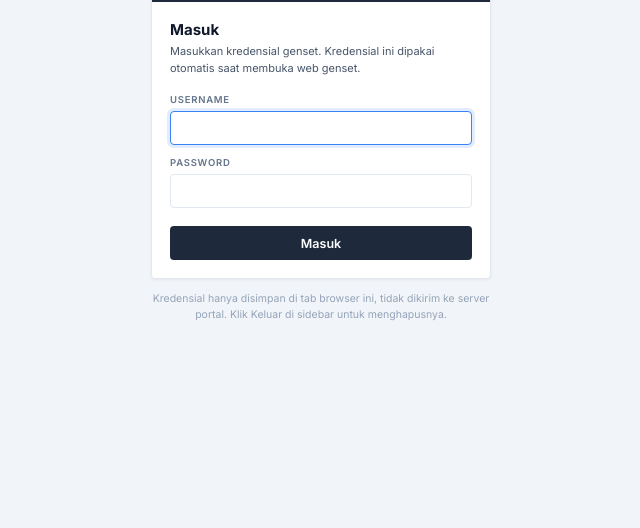
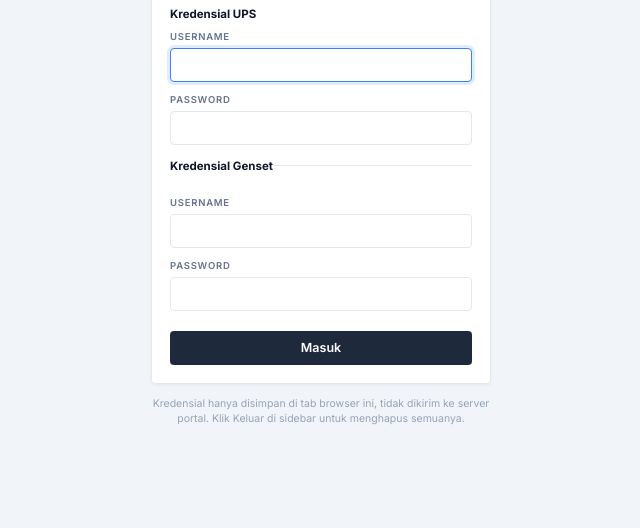
Before and after one commit to Thomasseowinata2/auth-genset, a plain HTML site: page login.html in a window 1280 px wide. Shown: the part 272-800 px from the top of the page, without its empty margins (319-959 px from the left). Drawn offline with Linux system fonts and the light colour scheme.

Commit message:
feat: separate credential for UPS and Genset

```diff
--- a/dashboard.js
+++ b/dashboard.js
@@ -497,7 +497,7 @@ function renderDetailActions(category, device) {
   open.rel = "noopener noreferrer";
   attachAutoLogin(open, category, device);
   const hint = category.autoLogin
-    ? "Login otomatis memakai kredensial sesi. Ctrl/Shift-klik untuk membuka tanpa login."
+    ? `Login otomatis memakai kredensial ${category.label} di sesi ini. Ctrl/Shift-klik untuk membuka tanpa login.`
     : "Membuka halaman login perangkat di tab baru.";
   row.append(open, element("span", "detail-hint", hint));
   return row;
--- a/devices.js
+++ b/devices.js
@@ -5,7 +5,9 @@ const CATEGORIES = [
     brand: "Eaton",
     scheme: "https",
     path: "/login",
-    autoLogin: false,
+    autoLogin: true,
+    // Nama field belum dikonfirmasi ke perangkat.
+    loginFields: { username: "username", password: "password" },
     devices: [
       { name: "UPS-A1-01", location: "Gedung A · Lantai 1 · Ruang UPS", ip: "10.20.4.11" },
       { name: "UPS-A1-02", location: "Gedung A · Lantai 1 · Ruang UPS", ip: "10.20.4.12" },
--- a/login.html
+++ b/login.html
@@ -6,7 +6,11 @@
   <title>Masuk · Data Center Monitor</title>
   <script src="session.js"></script>
   <script>
-    if (loadCredentials()) location.replace("index.html" + location.hash);
+    // ?need=<kategori> sengaja meminta kredensial yang belum ada, jadi jangan
+    // dilempar balik ke portal walaupun kredensial lain sudah tersimpan.
+    if (!new URLSearchParams(location.search).has("need") && hasAnyCredentials()) {
+      location.replace("index.html" + location.hash);
+    }
   </script>
   <link rel="preconnect" href="https://fonts.googleapis.com">
   <link rel="preconnect" href="https://fonts.gstatic.com" crossorigin>
@@ -24,26 +28,20 @@
     <!-- method="post" so credentials never land in the URL if JS fails to load -->
     <form class="login-body" id="loginForm" method="post">
       <h1 class="login-title">Masuk</h1>
-      <p class="login-description">Masukkan kredensial genset. Kredensial ini dipakai otomatis saat membuka web genset.</p>
+      <p class="login-description" id="loginDescription"></p>
 
       <p class="login-error" id="loginError" hidden>Browser memblokir penyimpanan sesi, jadi kredensial tidak bisa disimpan. Cek pengaturan privasi browser.</p>
 
-      <label class="field">
-        <span class="field-label">Username</span>
-        <input class="field-input" id="username" name="username" autocomplete="username" required autofocus>
-      </label>
-
-      <label class="field">
-        <span class="field-label">Password</span>
-        <input class="field-input" id="password" name="password" type="password" autocomplete="current-password" required>
-      </label>
+      <!-- Grup field per jenis perangkat diisi oleh login.js dari CATEGORIES. -->
+      <div id="loginFields"></div>
 
       <button class="button-primary" type="submit">Masuk</button>
     </form>
   </main>
 
-  <p class="login-note">Kredensial hanya disimpan di tab browser ini, tidak dikirim ke server portal. Klik Keluar di sidebar untuk menghapusnya.</p>
+  <p class="login-note">Kredensial hanya disimpan di tab browser ini, tidak dikirim ke server portal. Klik Keluar di sidebar untuk menghapus semuanya.</p>
 
+  <script src="devices.js"></script>
   <script src="login.js"></script>
 </body>
 </html>
--- a/login.js
+++ b/login.js
@@ -1,12 +1,75 @@
 const loginForm = document.getElementById("loginForm");
 const loginError = document.getElementById("loginError");
-const usernameInput = document.getElementById("username");
-const passwordInput = document.getElementById("password");
+const loginFields = document.getElementById("loginFields");
+const loginDescription = document.getElementById("loginDescription");
+
+// Satu grup field per kategori yang punya login otomatis, dibangun dari
+// CATEGORIES: menambah jenis perangkat tidak perlu mengubah halaman ini.
+const credentialCategories = CATEGORIES.filter((category) => category.autoLogin);
+
+// ?need=<id kategori> dipakai saat pengguna membuka perangkat yang
+// kredensialnya belum tersimpan: cukup minta kategori itu saja.
+const requested = new URLSearchParams(location.search).get("need");
+const requestedCategory = credentialCategories.find((category) => category.id === requested);
+const missing = credentialCategories.filter((category) => !loadCredentials(category.id));
+// Tanpa ?need, minta yang belum terisi; kalau semuanya sudah terisi
+// (pengguna membuka halaman ini sendiri), tampilkan semua untuk diganti.
+const askedCategories = requestedCategory ? [requestedCategory] : missing.length ? missing : credentialCategories;
+
+loginDescription.textContent =
+  askedCategories.length > 1
+    ? "Tiap jenis perangkat punya akunnya sendiri. Kredensial di bawah dipakai otomatis hanya saat membuka web perangkat jenis itu."
+    : `Masukkan kredensial ${askedCategories[0].label}, dipakai otomatis saat membuka web ${askedCategories[0].label}.`;
+
+function credentialField(category, kind, label, type) {
+  const field = document.createElement("label");
+  field.className = "field";
+
+  const caption = document.createElement("span");
+  caption.className = "field-label";
+  caption.textContent = label;
+
+  const input = document.createElement("input");
+  input.className = "field-input";
+  input.id = `${kind}-${category.id}`;
+  input.name = `${category.id}-${kind}`;
+  input.type = type;
+  input.required = true;
+  // Dua akun berbeda dalam satu form: autofill browser gampang mengisi
+  // pasangan yang salah, jadi biar diisi manual saja.
+  input.autocomplete = "off";
+
+  field.append(caption, input);
+  return { field, input };
+}
+
+const inputs = new Map();
+
+for (const category of askedCategories) {
+  const group = document.createElement("fieldset");
+  group.className = "cred-group";
+
+  const legend = document.createElement("legend");
+  legend.className = "cred-legend";
+  legend.textContent = `Kredensial ${category.label}`;
+
+  const username = credentialField(category, "username", "Username", "text");
+  const password = credentialField(category, "password", "Password", "password");
+
+  group.append(legend, username.field, password.field);
+  loginFields.append(group);
+  inputs.set(category.id, { username: username.input, password: password.input });
+}
+
+const firstInput = loginFields.querySelector(".field-input");
+if (firstInput) firstInput.focus();
 
 loginForm.addEventListener("submit", (event) => {
   event.preventDefault();
   try {
-    saveCredentials(usernameInput.value, passwordInput.value);
+    for (const [categoryId, pair] of inputs) {
+      saveCredentials(categoryId, pair.username.value, pair.password.value);
+    }
   } catch {
     loginError.hidden = false;
     return;
--- a/session.js
+++ b/session.js
@@ -1,21 +1,64 @@
-const CREDENTIALS_KEY = "auth-genset:genset-credentials";
+// Tiap jenis perangkat punya akun sendiri (UPS beda dari genset), tapi akunnya
+// sama untuk semua perangkat dalam satu jenis. Jadi kredensial disimpan sebagai
+// satu peta { <id kategori>: { username, password } }: kategori baru tinggal
+// menambah entri, tidak perlu kunci penyimpanan baru.
+const CREDENTIALS_KEY = "auth-genset:credentials";
+// Kunci versi lama yang hanya menyimpan satu pasang kredensial (genset).
+const LEGACY_CREDENTIALS_KEY = "auth-genset:genset-credentials";
 
-function loadCredentials() {
+function isCredentialPair(value) {
+  return Boolean(value) && typeof value.username === "string" && typeof value.password === "string";
+}
+
+function writeCredentialStore(store) {
+  sessionStorage.setItem(CREDENTIALS_KEY, JSON.stringify(store));
+}
+
+// Sesi yang dibuka sebelum portal mengenal kredensial per kategori tetap
+// dipakai: isinya dulu selalu kredensial genset.
+function migrateLegacyCredentials() {
+  try {
+    const legacy = JSON.parse(sessionStorage.getItem(LEGACY_CREDENTIALS_KEY));
+    if (isCredentialPair(legacy)) {
+      const store = { genset: { username: legacy.username, password: legacy.password } };
+      writeCredentialStore(store);
+      sessionStorage.removeItem(LEGACY_CREDENTIALS_KEY);
+      return store;
+    }
+  } catch {}
+  return {};
+}
+
+function readCredentialStore() {
   try {
     const stored = JSON.parse(sessionStorage.getItem(CREDENTIALS_KEY));
-    if (stored && typeof stored.username === "string" && typeof stored.password === "string") {
-      return stored;
-    }
+    if (stored && typeof stored === "object") return stored;
   } catch {}
-  return null;
+  return migrateLegacyCredentials();
 }
 
-function saveCredentials(username, password) {
-  sessionStorage.setItem(CREDENTIALS_KEY, JSON.stringify({ username, password }));
+function loadCredentials(categoryId) {
+  const pair = readCredentialStore()[categoryId];
+  return isCredentialPair(pair) ? pair : null;
+}
+
+function saveCredentials(categoryId, username, password) {
+  const store = readCredentialStore();
+  store[categoryId] = { username, password };
+  writeCredentialStore(store);
+}
+
+// Portal boleh dibuka begitu ada satu kredensial: operator yang cuma pegang UPS
+// tidak dipaksa mengisi akun genset. Kredensial yang belum ada baru diminta
+// saat perangkat jenis itu dibuka.
+function hasAnyCredentials() {
+  const store = readCredentialStore();
+  return Object.keys(store).some((id) => isCredentialPair(store[id]));
 }
 
 function clearCredentials() {
   try {
     sessionStorage.removeItem(CREDENTIALS_KEY);
+    sessionStorage.removeItem(LEGACY_CREDENTIALS_KEY);
   } catch {}
 }
--- a/styles.css
+++ b/styles.css
@@ -216,6 +216,31 @@ body {
   font-size: 11px;
   line-height: 1.5;
   color: #b91c1c;
+}
+
+/* Satu grup kredensial per jenis perangkat di halaman login. */
+
+.cred-group {
+  margin: 0 0 14px;
+  padding: 0;
+  border: 0;
+}
+
+.cred-group + .cred-group {
+  padding-top: 14px;
+  border-top: 1px solid var(--card-border);
+}
+
+.cred-legend {
+  padding: 0;
+  margin-bottom: 10px;
+  font-size: 11.5px;
+  font-weight: 700;
+  color: var(--text);
+}
+
+.cred-group .field:last-of-type {
+  margin-bottom: 0;
 }
 
 .field {
```
Also changed, not shown: app.js (+18 -14 lines), index.html (+6 -4 lines).
